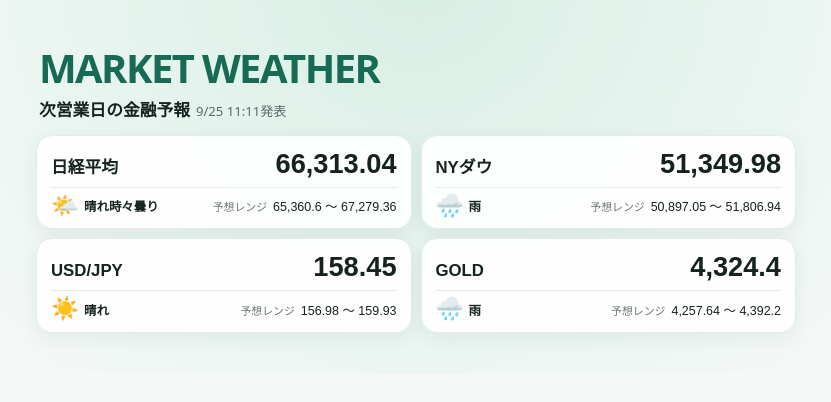
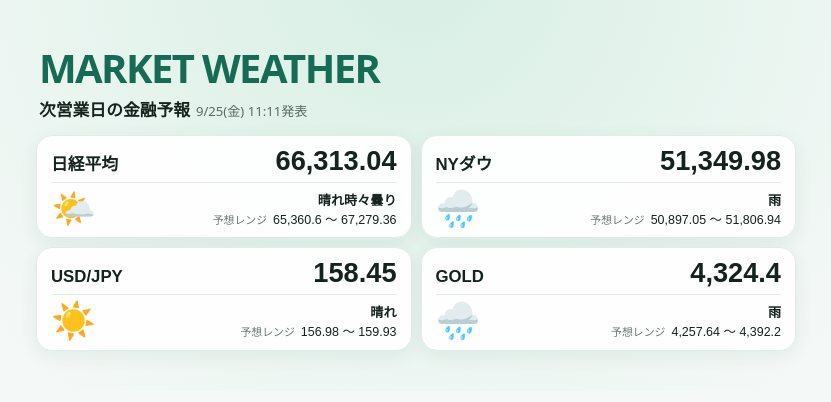
Before and after one commit to xiaqui/market-weather, a plain HTML site: page web/index.html in a window 1280 px wide. Shown: the whole page, without its empty margins (224-1055 px from the left). Drawn offline with Linux system fonts and the light colour scheme.

Commit message:
金融予報カード下段の配置を調整

```diff
--- a/web/app.js
+++ b/web/app.js
@@ -7,14 +7,19 @@ const number = new Intl.NumberFormat("ja-JP", { maximumFractionDigits: 2 });
 const date = new Intl.DateTimeFormat("ja-JP", { dateStyle: "medium" });
 const percent = value => `${Math.round(value * 100)}%`;
 const livePercent = value => `${Math.abs(value * 100).toFixed(2)}%`;
-const announcementTime = value => new Intl.DateTimeFormat("ja-JP", {
+const announcementTime = value => {
+  const parts = new Intl.DateTimeFormat("ja-JP", {
     timeZone: "Asia/Tokyo",
     month: "numeric",
     day: "numeric",
+    weekday: "short",
     hour: "numeric",
     minute: "2-digit",
     hour12: false,
-}).format(new Date(value));
+  }).formatToParts(new Date(value));
+  const part = type => parts.find(item => item.type === type)?.value || "";
+  return `${part("month")}/${part("day")}(${part("weekday")}) ${part("hour")}:${part("minute")}`;
+};
 const safeCondition = value => weather[value] || ["❔", value];
 let markets = [];
 let selectedMarket = null;
@@ -56,7 +61,7 @@ function card(market) {
   const button = document.createElement("button");
   button.type = "button";
   button.className = "market-card";
-  button.innerHTML = `<div class="card-top"><p class="name">${market.name}${liveDirectionMarkup(market)}</p><p class="current">${number.format(market.current)}</p></div><div class="forecast-summary"><div class="condition"><span class="icon">${icon}</span><span class="weather-name">${label}</span></div><p class="range"><span class="range-label">予想レンジ</span>${number.format(market.range_low)} ～ ${number.format(market.range_high)}</p></div>`;
+  button.innerHTML = `<div class="card-top"><p class="name">${market.name}${liveDirectionMarkup(market)}</p><p class="current">${number.format(market.current)}</p></div><div class="forecast-summary"><span class="icon" aria-hidden="true">${icon}</span><div class="forecast-copy"><span class="weather-name">${label}</span><p class="range"><span class="range-label">予想レンジ</span>${number.format(market.range_low)} ～ ${number.format(market.range_high)}</p></div></div>`;
   button.addEventListener("click", () => showDetail(market));
   return button;
 }
--- a/web/styles.css
+++ b/web/styles.css
@@ -7,7 +7,7 @@ header { margin: 0 3px 14px; }
 h1 { display: flex; align-items: baseline; gap: .35em; margin: 2px 0; font-size: 1.05rem; white-space: nowrap; }
 #generated { color: #5b6964; font-size: .82rem; font-weight: 500; white-space: nowrap; }
 .markets { display: grid; gap: 9px; }
-.market-card { width: 100%; border: 1px solid #e2ebe7; border-radius: 16px; padding: 12px 14px 11px; color: inherit; background: rgba(255,255,255,.94); box-shadow: 0 5px 18px rgba(32,73,60,.07); text-align: left; cursor: pointer; }
+.market-card { width: 100%; border: 1px solid #e2ebe7; border-radius: 16px; padding: 9px 14px 8px; color: inherit; background: rgba(255,255,255,.94); box-shadow: 0 5px 18px rgba(32,73,60,.07); text-align: left; cursor: pointer; }
 .market-card:hover, .market-card:focus-visible { border-color: #60a58f; transform: translateY(-1px); outline: none; }
 .card-top { display: flex; align-items: baseline; justify-content: space-between; gap: 10px; }
 .name { margin: 0; min-width: 0; font-size: 1.05rem; font-weight: 750; }
@@ -16,11 +16,11 @@ h1 { display: flex; align-items: baseline; gap: .35em; margin: 2px 0; font-size:
 .live-direction-flat { color: #c28a00; }
 .live-direction-down { color: #d43f3a; }
 .current { margin: 0; flex: none; font-size: clamp(1.35rem, 6vw, 1.7rem); font-weight: 850; font-variant-numeric: tabular-nums; }
-.forecast-summary { display: flex; align-items: center; justify-content: space-between; gap: 10px; margin-top: 7px; padding-top: 7px; border-top: 1px solid #e3eae7; }
-.condition { display: flex; align-items: center; gap: 5px; min-width: 0; }
-.icon { font-size: 1.4rem; line-height: 1; }
-.weather-name { font-size: .78rem; font-weight: 650; white-space: nowrap; }
-.range { margin: 0; font-size: .78rem; font-variant-numeric: tabular-nums; white-space: nowrap; }
+.forecast-summary { display: grid; grid-template-columns: 2.8rem minmax(0, 1fr); align-items: center; gap: 8px; margin-top: 5px; padding-top: 5px; border-top: 1px solid #e3eae7; }
+.icon { display: flex; align-items: center; justify-content: center; align-self: stretch; font-size: 2.25rem; line-height: 1.15; }
+.forecast-copy { display: grid; min-width: 0; gap: 1px; justify-items: end; }
+.weather-name { font-size: .82rem; font-weight: 650; white-space: nowrap; }
+.range { max-width: 100%; margin: 0; font-size: clamp(.68rem, 3.1vw, .78rem); font-variant-numeric: tabular-nums; text-align: right; white-space: nowrap; }
 .range-label { margin-right: .55em; color: #68756f; font-size: .68rem; }
 .error { padding: 18px; border-radius: 14px; color: #762a2a; background: #fff0ef; }
 .current-status { margin: 0 4px 18px; padding: 10px 14px; border-radius: 14px; background: rgba(255,255,255,.7); border: 1px solid #e2ebe7; font-size: .78rem; color: #345048; }
@@ -38,7 +38,9 @@ dialog h2 { margin-top: 0; }
 dialog button { width: 100%; border: 0; border-radius: 12px; padding: 12px; color: white; background: #176b55; font: inherit; font-weight: 750; cursor: pointer; }
 @media (max-width: 359px) {
   h1 { white-space: normal; }
-  .forecast-summary { align-items: flex-start; flex-direction: column; gap: 5px; }
+  .forecast-summary { grid-template-columns: 2.5rem minmax(0, 1fr); gap: 5px; }
+  .icon { font-size: 2rem; }
+  .range-label { margin-right: .35em; }
 }
 @media (min-width: 650px) { .markets { grid-template-columns: repeat(2, 1fr); } main { padding-top: 40px; } }
 @media (prefers-reduced-motion: no-preference) { .market-card { transition: transform .15s, border-color .15s; } }
```
Also changed, not shown: 1 other file. Lines whose indentation alone changed are shown as unchanged.
